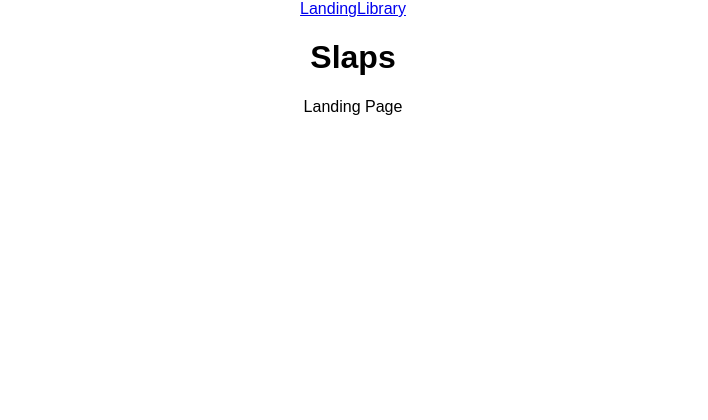
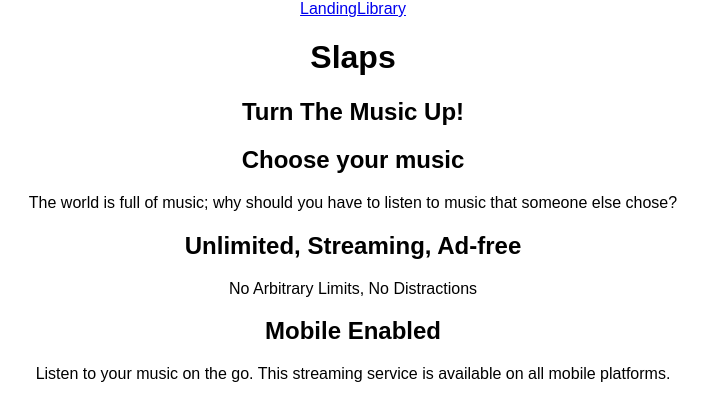
Before and after one commit to kaibrabo/slaps, a React (Create React App) app: page / in a window 1280 px wide. Shown: the top 420 px of the page, without its empty margins (287-995 px from the left). Built offline with nearby package versions, Linux system fonts and the light colour scheme.

Commit message:
landing html

```diff
--- a/src/components/Landing.js
+++ b/src/components/Landing.js
@@ -2,7 +2,28 @@
 
 const Landing = () => (
     <section className="landing">
-        Landing Page
+        <h1 className='hero-title'>Turn The Music Up!</h1>
+
+        <section className='selling-points'>
+            <div className='point'>
+                <h2 className='point-title'>Choose your music</h2>
+                <p className='point-description'>
+                    The world is full of music; why should you have to listen to music that someone else chose?
+                </p>
+            </div>
+            <div className='point'>
+                <h2 className='point-title'>Unlimited, Streaming, Ad-free</h2>
+                <p className='point-description'>
+                    No Arbitrary Limits, No Distractions
+                </p>
+            </div>
+            <div className='point'>
+                <h2 className='point-title'>Mobile Enabled</h2>
+                <p className='point-description'>
+                    Listen to your music on the go. This streaming service is available on all mobile platforms.
+                </p>
+            </div>
+        </section>
     </section>
 );
 
```
